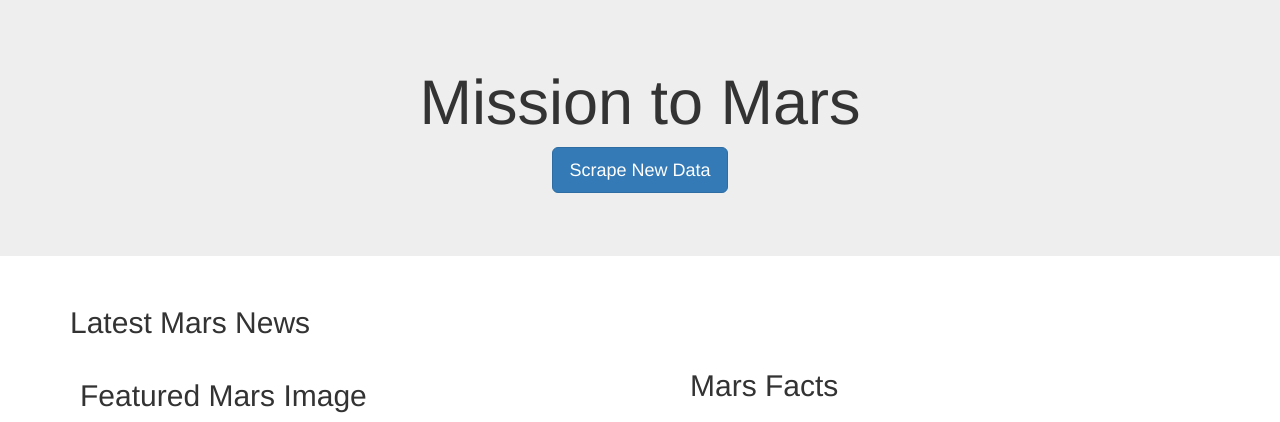
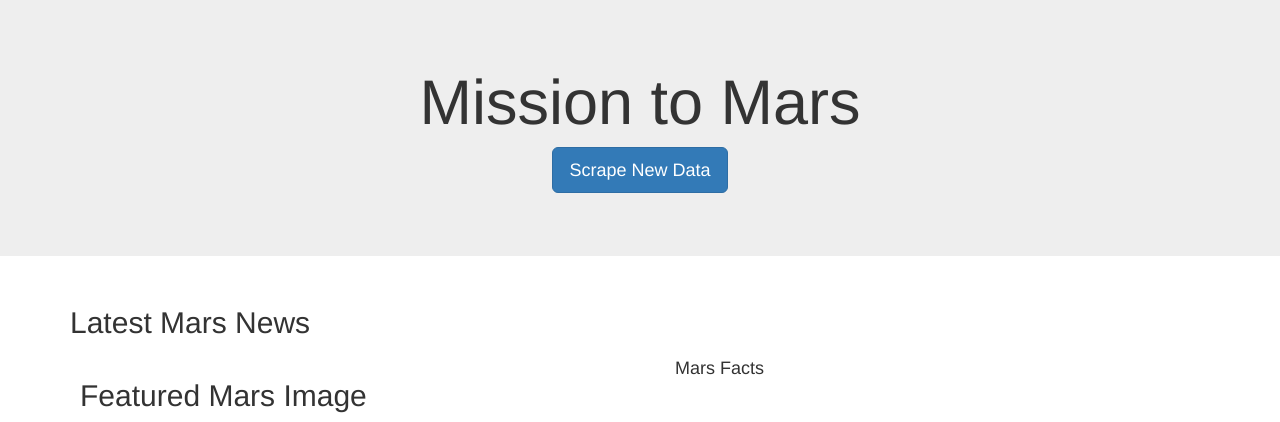
Before and after one commit to nadiarichards/web-scraping-challenge, a Flask app: page / in a window 1280 px wide. Shown: the top 422 px of the page. Run offline with Flask 2, Linux system fonts and the light colour scheme; data that the repository does not hold is empty; some libraries are stand-ins or nearby versions.

Commit message:
table updated

```diff
--- a/templates/index.html
+++ b/templates/index.html
@@ -33,9 +33,13 @@
       <img src="{{ mars.featured_image }}" class="img-fluid" style="position: relative; margin: auto; min-height: 100%; min-width: 100%" alt="Mars Featured Image">
     </div>
 
-    <div class="col-lg-4 col-md-4 col-sm-12">
-      <h2>Mars Facts</h2>
-      {{ mars.facts|safe }}
+    <div class="col-md-4">
+      <div class="row" id="mars-facts">
+        <h4>Mars Facts</h4>
+        <table class = "table table-striped">
+        {{ mars.facts | safe }}
+        </table>
+      </div>
       </div>
     </div>
   </div>
@@ -57,7 +61,7 @@
    {% for mars_img in mars.hemispheres %}
     <div class="col-md-6">
       <div class="card text-center">
-        <img class="card-img-top" src="{{ mars_img.img_url }}" style="max-width:500px; max-height: auto;">
+        <img class="card-img-top" src="{{ mars_img.img_url }}" style="max-width:600px; max-height: auto;">
         <div class="card-body">
           <h4 class="card-title">{{mars_img.title}}</h4>
         </div>
```
Also changed, not shown: 1 other file.
